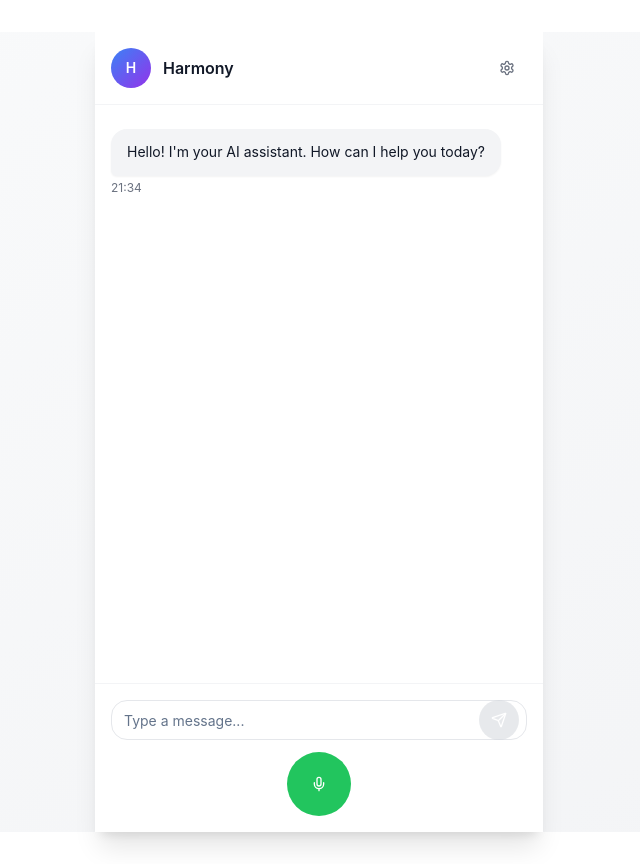
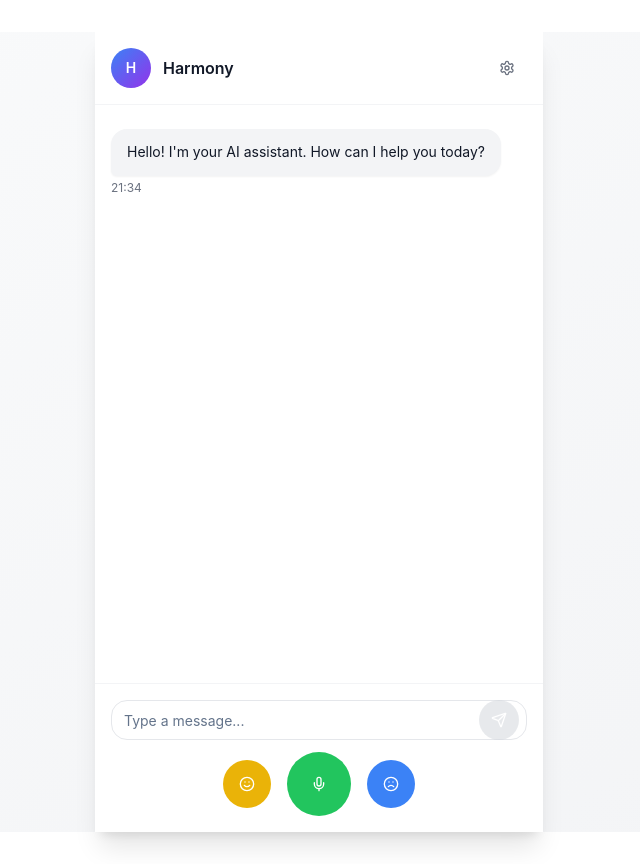
Before and after one commit to magnusfroste/james-pwa-n8n, a React (Vite) app: page / in a window 1280 px wide. Shown: the whole page, without its empty margins (321-961 px from the left). Built offline with nearby package versions, Linux system fonts and the light colour scheme.

Commit message:
Add sentiment icons and functionality
Added happy and sad icons to the chat interface. Clicking the icons sends associated text to the webhook, triggering an AI response.

```diff
--- a/src/components/ChatInterface.tsx
+++ b/src/components/ChatInterface.tsx
@@ -1,5 +1,6 @@
+
 import { useState, useRef, useEffect } from "react";
-import { Send, Paperclip, Mic, MicOff } from "lucide-react";
+import { Send, Paperclip, Mic, MicOff, Smile, Frown } from "lucide-react";
 import { Button } from "@/components/ui/button";
 import { Input } from "@/components/ui/input";
 import { useToast } from "@/hooks/use-toast";
@@ -196,22 +197,23 @@ const ChatInterface = () => {
     }
   };
 
-  const handleSendMessage = async () => {
-    if (!inputValue.trim()) return;
+  const handleSendMessage = async (messageText?: string) => {
+    const textToSend = messageText || inputValue;
+    if (!textToSend.trim()) return;
 
     const userMessage: Message = {
       id: Date.now().toString(),
-      text: inputValue,
+      text: textToSend,
       isUser: true,
       timestamp: new Date(),
     };
 
     setMessages((prev) => [...prev, userMessage]);
-    setInputValue("");
+    if (!messageText) setInputValue("");
     setIsTyping(true);
 
     try {
-      console.log("Sending message to n8n webhook:", inputValue);
+      console.log("Sending message to n8n webhook:", textToSend);
       console.log("Session ID:", sessionId);
 
       const response = await fetch("https://agent.froste.eu/webhook-test/d2f1481f-eaa9-4508-bc3d-35d209ab53c7", {
@@ -220,7 +222,7 @@ const ChatInterface = () => {
           "Content-Type": "application/json",
         },
         body: JSON.stringify({
-          message: inputValue,
+          message: textToSend,
           timestamp: new Date().toISOString(),
           user_id: "chat_user",
           session_id: sessionId,
@@ -271,6 +273,14 @@ const ChatInterface = () => {
       e.preventDefault();
       handleSendMessage();
     }
+  };
+
+  const handleHappyClick = () => {
+    handleSendMessage("😊 I'm feeling good!");
+  };
+
+  const handleSadClick = () => {
+    handleSendMessage("😔 I'm feeling down...");
   };
 
   const formatRecordingTime = (seconds: number) => {
@@ -333,7 +343,7 @@ const ChatInterface = () => {
               />
 
               <Button
-                onClick={handleSendMessage}
+                onClick={() => handleSendMessage()}
                 disabled={!inputValue.trim() || isRecording}
                 size="icon"
                 className="absolute right-2 top-1/2 transform -translate-y-1/2 w-10 h-10 rounded-full bg-blue-500 hover:bg-blue-600 disabled:bg-gray-300 transition-colors"
@@ -344,9 +354,18 @@ const ChatInterface = () => {
           </div>
         )}
 
-        {/* Voice Input Row */}
+        {/* Voice Input Row with Smiley Icons */}
         {showVoiceInput && (
-          <div className="flex justify-center">
+          <div className="flex items-center justify-center space-x-4">
+            <Button
+              onClick={handleHappyClick}
+              disabled={isTyping || isRecording}
+              size="icon"
+              className="w-12 h-12 rounded-full bg-yellow-500 hover:bg-yellow-600 disabled:bg-gray-300 transition-colors"
+            >
+              <Smile className="h-6 w-6 text-white" />
+            </Button>
+
             <Button
               onMouseDown={startRecording}
               onMouseUp={stopRecording}
@@ -367,6 +386,15 @@ const ChatInterface = () => {
                 <Mic className="h-6 w-6 text-white" />
               )}
             </Button>
+
+            <Button
+              onClick={handleSadClick}
+              disabled={isTyping || isRecording}
+              size="icon"
+              className="w-12 h-12 rounded-full bg-blue-500 hover:bg-blue-600 disabled:bg-gray-300 transition-colors"
+            >
+              <Frown className="h-6 w-6 text-white" />
+            </Button>
           </div>
         )}
       </div>
```
